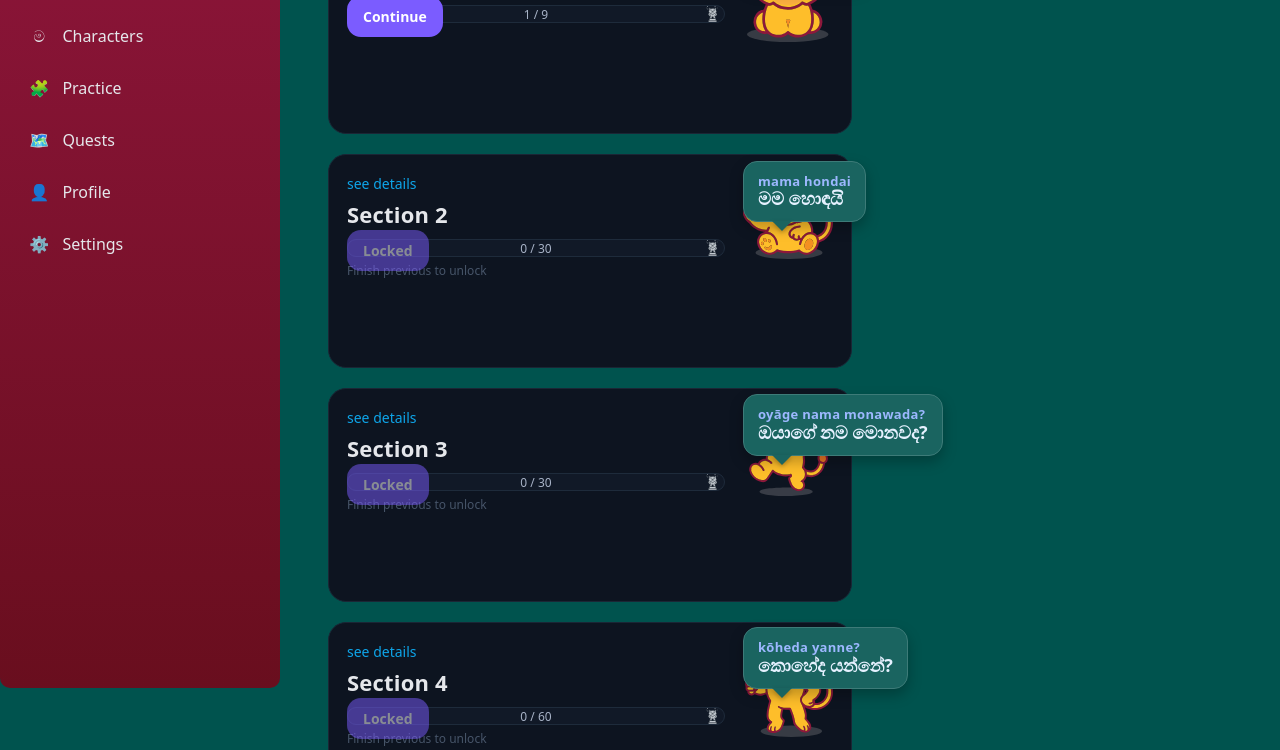
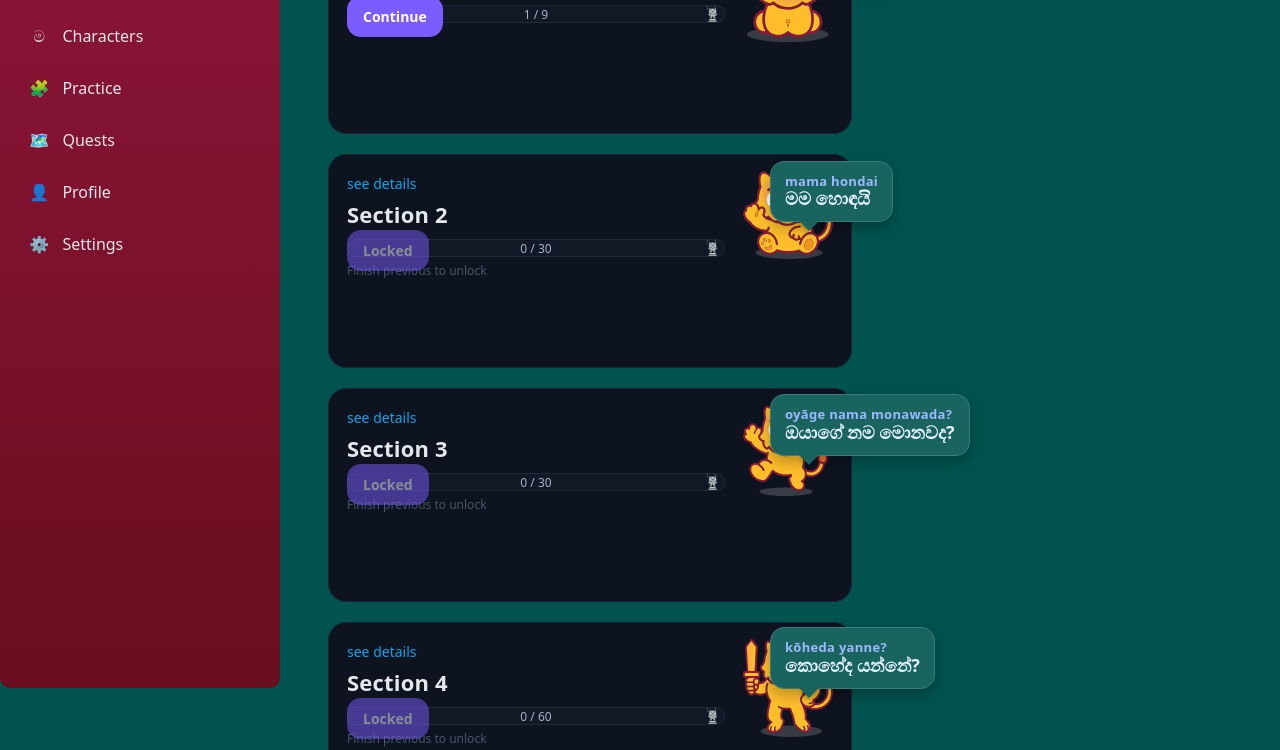
Before and after one commit to Minestorm01/BashaLanka, a plain HTML site: page index.html in a window 1280 px wide. Shown: the part 112-862 px from the top of the page. Drawn offline with Linux system fonts and the light colour scheme; a web font is replaced by a local one.

Commit message:
Update styles.learn.css

```diff
--- a/styles.learn.css
+++ b/styles.learn.css
@@ -60,7 +60,7 @@
 .speech-bubble {
   position: absolute;
   top: -12%;
-  left: 0;
+  left: 30%;
   transform: translate(0, 0);
   background: #1a6460;
   color: #e6f1ff;
```
